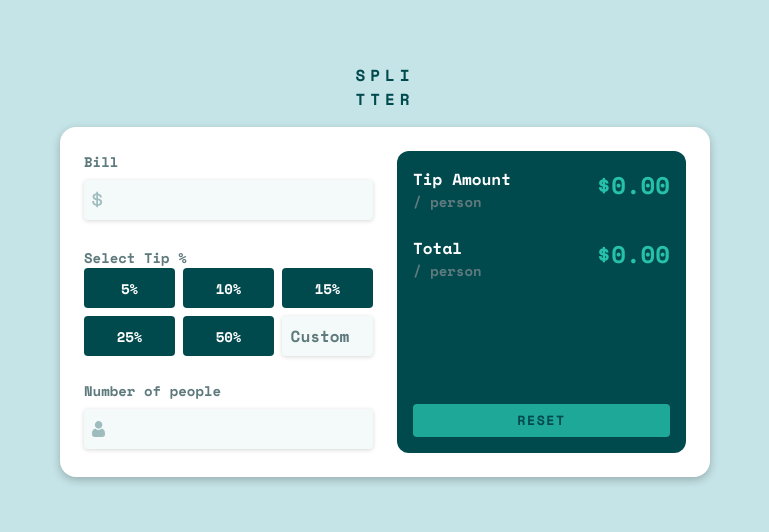
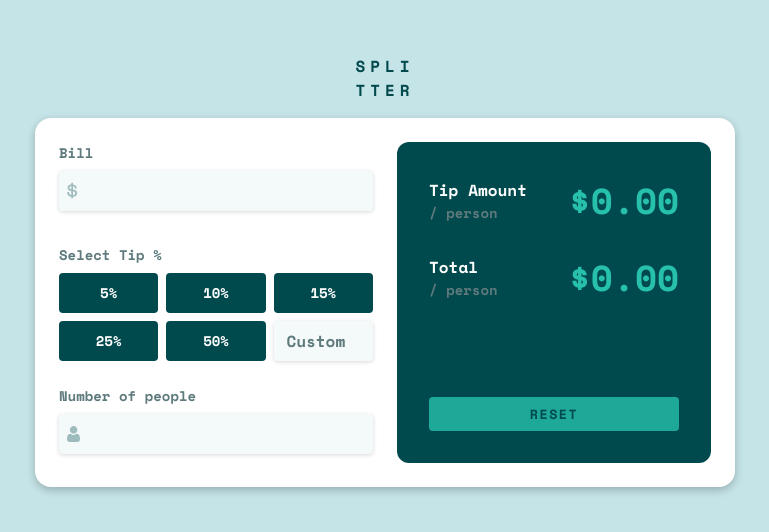
Before and after one commit to vivekbhatt07/Tip-Calculator-App, a plain HTML site: page index.html in a window 1280 px wide. Shown: the part 130-662 px from the top of the page, without its empty margins (255-1024 px from the left). Drawn offline with nearby package versions, Linux system fonts and the light colour scheme.

Commit message:
finishing touch

```diff
--- a/css/main.css
+++ b/css/main.css
@@ -150,6 +150,7 @@ button {
 
 .select-tip-head {
   text-transform: capitalize;
+  margin-bottom: 8px;
 }
 
 .select-tip-body {
@@ -221,6 +222,7 @@ button {
 .output-amount-wrap {
   display: flex;
   justify-content: space-between;
+  align-items: center;
 }
 
 .output-amount-head {
@@ -268,7 +270,7 @@ button {
 
 @media (min-width: 1280px) {
   .tip-app-wrapper {
-    max-width: 650px;
+    max-width: 700px;
     min-width: unset;
   }
 
@@ -287,5 +289,10 @@ button {
 
   .total-output {
     justify-content: space-between;
+    padding: 32px;
+  }
+
+  .output-amount {
+    font-size: 36px;
   }
 }
```
